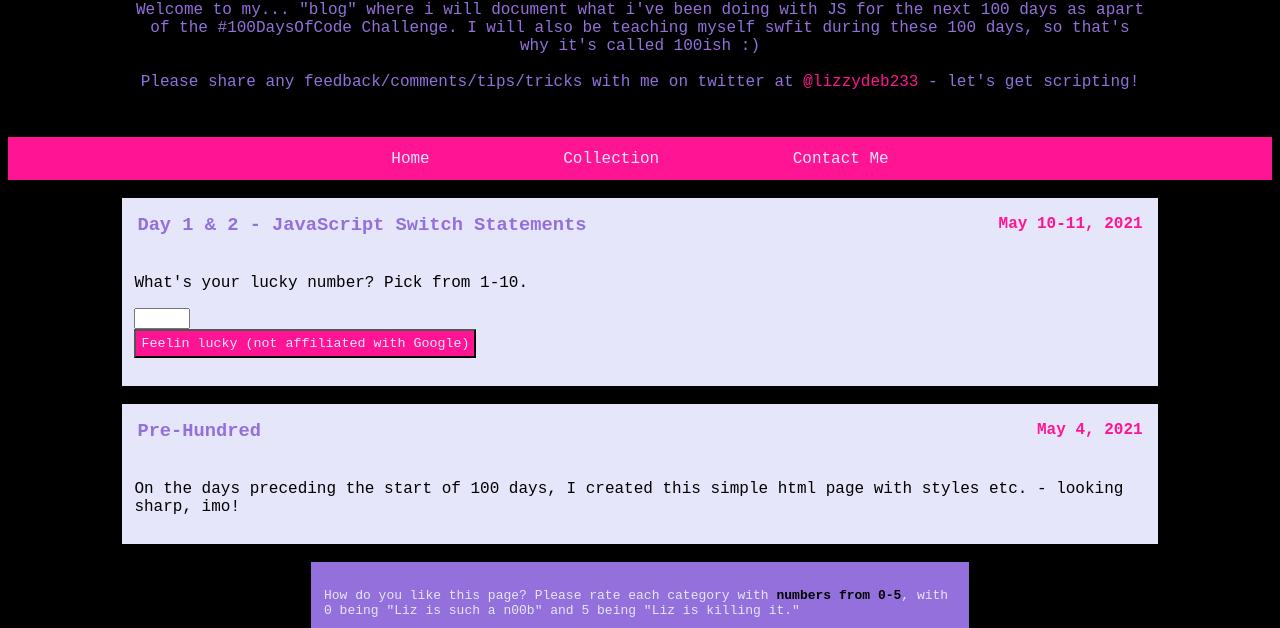
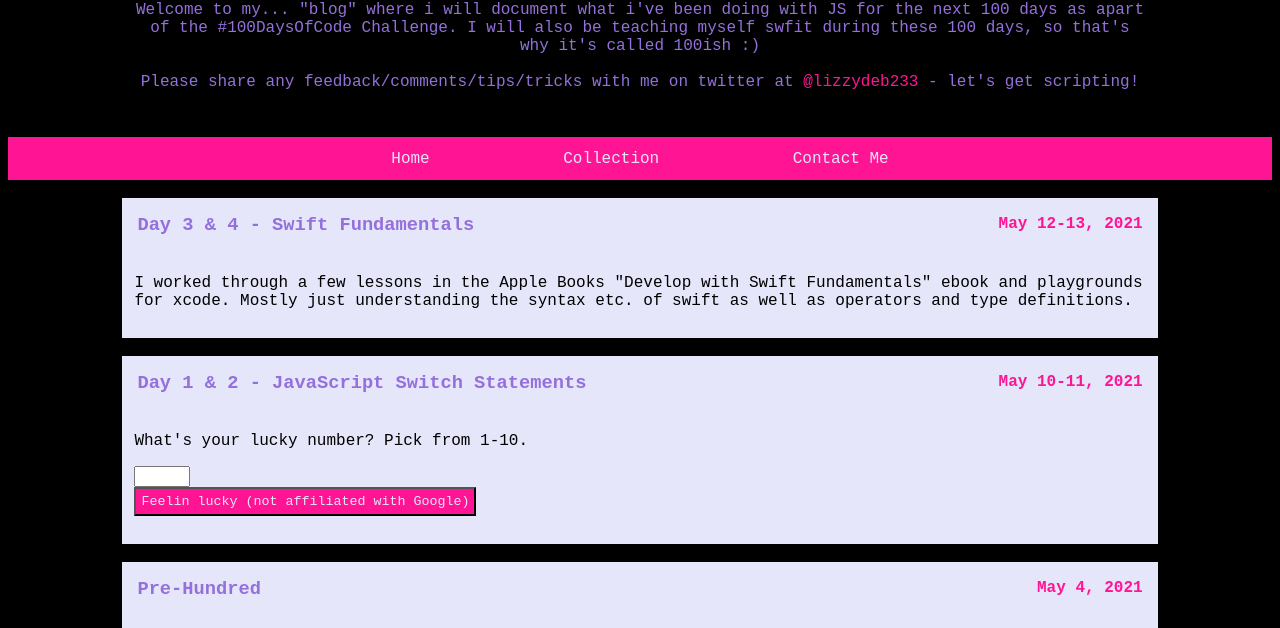
Before and after one commit to lizzyj233/100Days-JS, a website: page index.html in a window 1280 px wide. Shown: the part 100-728 px from the top of the page. Drawn offline with Linux system fonts and the light colour scheme.

Commit message:
made div & message about swift on days 3 & 4

```diff
--- a/index.html
+++ b/index.html
@@ -22,6 +22,16 @@
 
 <div id="today">
     <!--post template should be as follows, div id change for the day to connect to a function to populate content on view post click-->
+    <div id="day3-div" class="content-container">
+        <table class="post-header-table">
+            <td><h3 class="post-title">Day 3 & 4 - Swift Fundamentals</h3></td>
+            <td><h4 class="post-date">May 12-13, 2021</h4></td>
+            </table>
+        <p id="day3-content">I worked through a few lessons in the Apple Books "Develop with Swift Fundamentals" ebook and playgrounds for xcode. Mostly just understanding the syntax etc. of swift as well as operators and type definitions. </p>
+    </div>
+</div>
+<br>
+
 <div id="day1-div" class="content-container">
     <table class="post-header-table">
         <td><h3 class="post-title">Day 1 & 2 - JavaScript Switch Statements</h3></td>
@@ -34,7 +44,6 @@
         <button id="subDay1" class="button">Feelin lucky (not affiliated with Google)</button>
     </form>
     <p id="day1-content" style="display: none;">Day 1 Placeholder Text</p>
-    </div>
 </div>
 <br>
 
```
Lines whose indentation alone changed are shown as unchanged.
